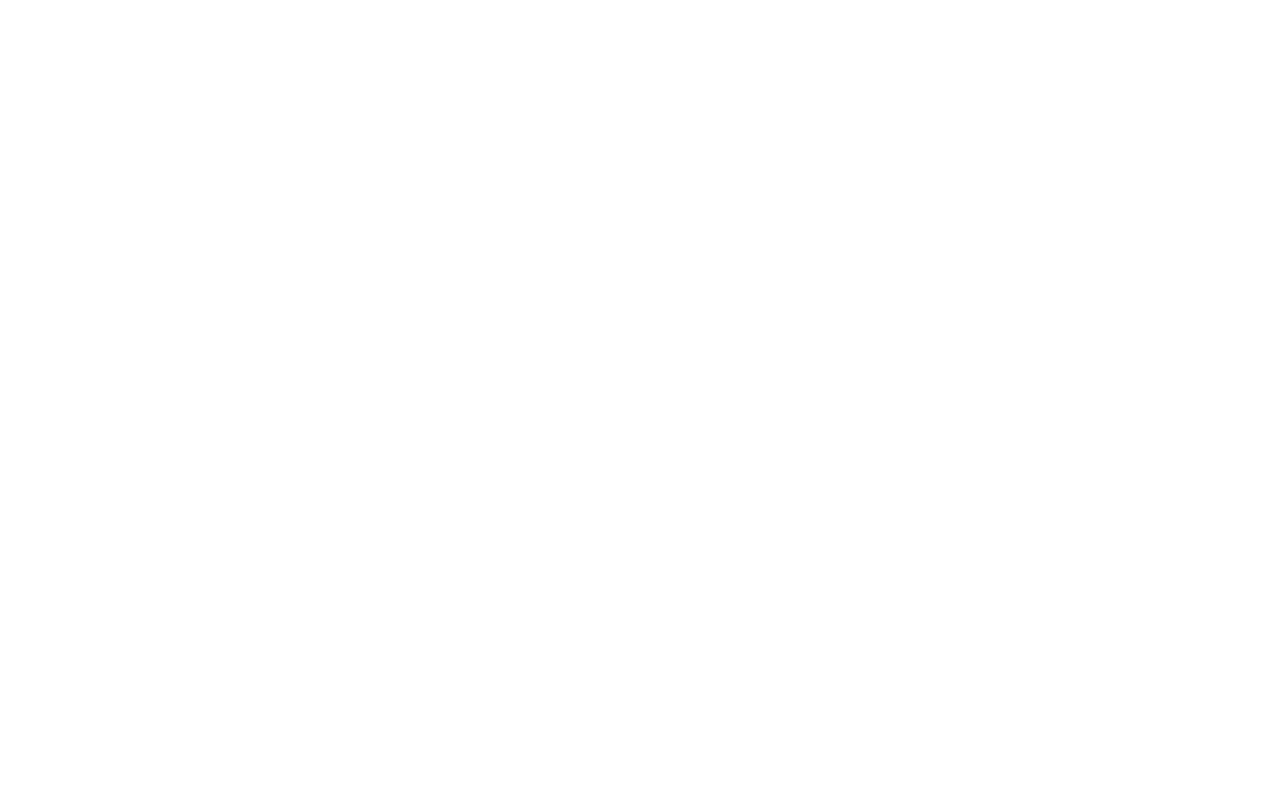
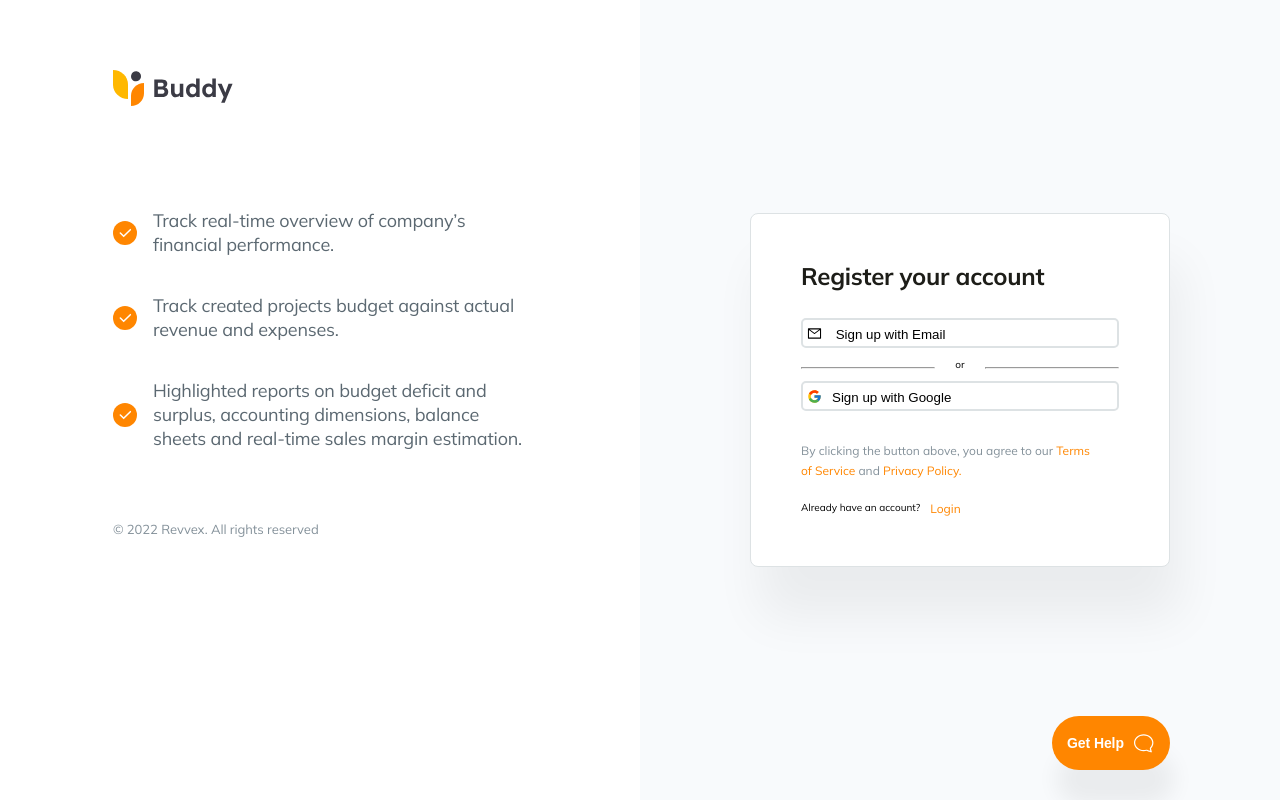
Before and after one commit to The0nis/Buddy, a React (Create React App) app: page /signupscreen in a window 1280 px wide. Before the commit this address had no page. Built offline with nearby package versions, Linux system fonts and the light colour scheme.

Commit message:
singupscreen added

```diff
--- a/src/App.js
+++ b/src/App.js
@@ -6,6 +6,7 @@
 import Signedup from "./pages/signedup";
 import Otp from "./pages/otp";
 import Registeration from "./pages/register";
+import Signupscreen from "./pages/signupscreen";
 
 function App() {
   return (
@@ -18,6 +19,7 @@
         <Route path="emailverified" element={<Emailverified />} />
         <Route path="dashboard" element={<Dashboard />} />
         <Route path="signedup" element={<Signedup />} />
+        <Route path="signupscreen" element={<Signupscreen />} />
       </Routes>
     </div>
   );
--- a/src/components/Signupscreen/index.js
+++ b/src/components/Signupscreen/index.js
@@ -1,7 +1,92 @@
 import React from "react";
+import style from "./Signupscreen.module.scss";
+import { FcGoogle } from "react-icons/fc";
+import { AiOutlineMail } from "react-icons/ai";
+import { Link } from "react-router-dom";
 
 function Signupscreen() {
-  return <div>Signupscreen</div>;
+  return (
+    <div className={style.container}>
+      <div className={style.wrapper}>
+        <form>
+          <div className={style.header}>
+            <h3>Register your account</h3>
+          </div>
+
+          <div className={style.field}>
+            <div className={style.fielda}>
+              <div>
+                <input
+                  type="Email"
+                  placeholder=" Sign up with Email"
+                  id="name"
+                  minLength={1}
+                />
+              </div>
+              <div>
+                <AiOutlineMail className={style.icons} />
+              </div>
+            </div>
+
+            <div className={style.line}>
+              <div className={style.linewid}>
+                <hr />
+              </div>
+              <div>
+                <p>or</p>
+              </div>
+              <div className={style.linewid}>
+                <hr />
+              </div>
+            </div>
+
+            <div className={style.fielda}>
+              <div>
+                <input
+                  type="Password"
+                  placeholder="Sign up with Google"
+                  id="name"
+                  minLength={1}
+                />
+              </div>
+              <div>
+                <FcGoogle className={style.icons} />
+              </div>
+            </div>
+          </div>
+
+          <div className={style.terms}>
+            <p>
+              By clicking the button above, you agree to our{" "}
+              <span className={style.changetxt}>
+                <Link>
+                  Terms <br></br>of Service
+                </Link>
+              </span>{" "}
+              and{" "}
+              <span className={style.changetxt}>
+                <Link>Privacy Policy.</Link>
+              </span>
+            </p>
+          </div>
+        </form>
+
+        <div className={style.footer}>
+          <div>
+            <p>Already have an account?</p>
+          </div>
+
+          <div>
+            <p>
+              <Link to="/" className={style.pointer}>
+                Login
+              </Link>
+            </p>
+          </div>
+        </div>
+      </div>
+    </div>
+  );
 }
 
 export default Signupscreen;
--- a/src/components/Signupscreen/signupscreen.module.scss
+++ b/src/components/Signupscreen/signupscreen.module.scss
@@ -0,0 +1,130 @@
+.container {
+  background-color: white;
+  display: flex;
+  justify-content: center;
+  flex-direction: column;
+  margin: 0 auto;
+  padding-bottom: 20px;
+  justify-content: center;
+  align-items: center;
+  border: 1px solid #dde2e4;
+  box-shadow: 10px 50px 50px rgba(0, 0, 0, 0.06);
+  border-radius: 8px;
+}
+
+.wrapper {
+  width: calc(100% - 10rem);
+  margin: 3rem 0;
+}
+
+.header h3 {
+  font-weight: 700;
+  font-size: 24px;
+  line-height: 24px;
+  letter-spacing: -0.011em;
+  color: #1d1d18;
+  padding: 2rem 0;
+}
+
+field {
+  width: 100%;
+}
+
+.fielda {
+  border: 2px solid #dde2e4;
+  height: 3rem;
+  border-radius: 5px;
+  display: flex;
+  flex-direction: row-reverse;
+  position: relative;
+  padding-left: 0.4rem;
+  align-items: center;
+}
+
+.namefield input {
+  border: none;
+  width: 12rem;
+  padding-left: 1rem;
+  justify-content: center;
+}
+
+::-webkit-input-placeholder {
+  color: black;
+  //   text-align: center;
+}
+
+.namefield input:focus {
+  outline: none;
+}
+
+.fielda {
+  justify-content: flex-end;
+  margin-top: 1rem;
+  margin-bottom: 1rem;
+}
+
+.fielda input {
+  border: none;
+  margin-top: 0.2rem;
+  padding-left: 1rem;
+}
+
+.fielda input:focus {
+  outline: none;
+}
+
+.icons {
+  margin-top: 0.3rem;
+  font-size: 1.5rem;
+  align-items: center;
+  align-self: center;
+}
+
+.line {
+  display: flex;
+  align-items: baseline;
+  justify-content: center;
+  gap: 2rem;
+}
+
+.linewid {
+  width: 20rem;
+  height: 1px;
+}
+
+.terms {
+  margin-top: 3rem;
+}
+
+.terms p {
+  color: #84919a;
+  font-weight: 400;
+  line-height: 2rem;
+  font-size: 1.2rem;
+  text-align: left;
+}
+
+.changetxt {
+  color: #ff8600;
+  cursor: pointer;
+}
+
+.pointer {
+  font-size: 1.2rem;
+}
+
+.footer {
+  display: flex;
+  gap: 1rem;
+  margin-top: 2rem;
+}
+
+a {
+  color: #ff8600;
+  text-decoration: none;
+  transition: all 0.3s ease-in-out;
+}
+
+a:hover {
+  font-weight: 700;
+}
--- a/src/pages/signedup.js
+++ b/src/pages/signedup.js
@@ -1,5 +1,5 @@
 import React from "react";
-import SignedUp from "../components/SignedUp/Signedup";
+import SignedUp from "../components/Signedup/Signedup";
 import PageWrap from "../components/PageWrap/Index";
 
 function signedup() {
--- a/src/pages/signin.js
+++ b/src/pages/signin.js
@@ -2,7 +2,9 @@
 import Signupscreen from "../components/Signupscreen/Index";
 
 const signin = () => {
-  return <div>Signupscreen</div>;
+  return <div>
+    <Signupscreen />
+  </div>;
 };
 
 export default signin;
--- /dev/null
+++ b/src/pages/signupscreen.js
@@ -0,0 +1,15 @@
+import React from "react";
+import PageWrap from "../components/PageWrap/Index";
+import Signupscreen from "../components/Signupscreen/Index";
+
+const signupscreen = () => {
+  return (
+    <PageWrap>
+      <div>
+        <Signupscreen />
+      </div>
+    </PageWrap>
+  );
+};
+
+export default signupscreen;
```
Also changed, not shown: 1 other file (tests, documents, lock files or other folders).
